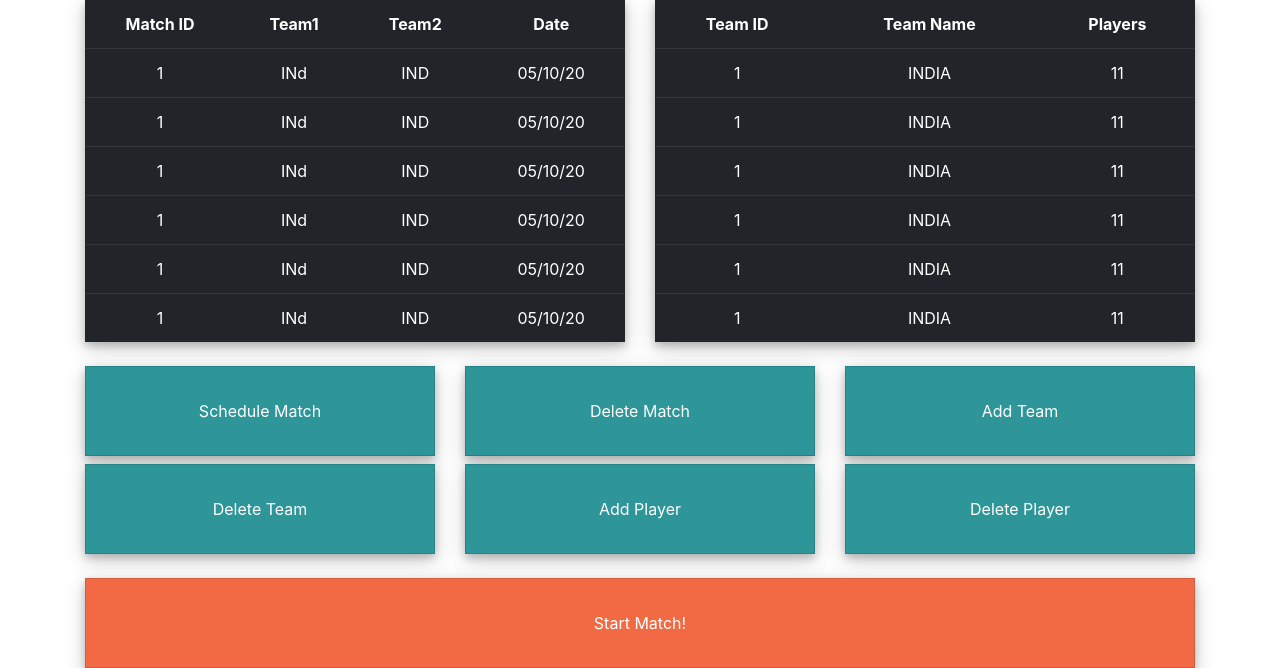
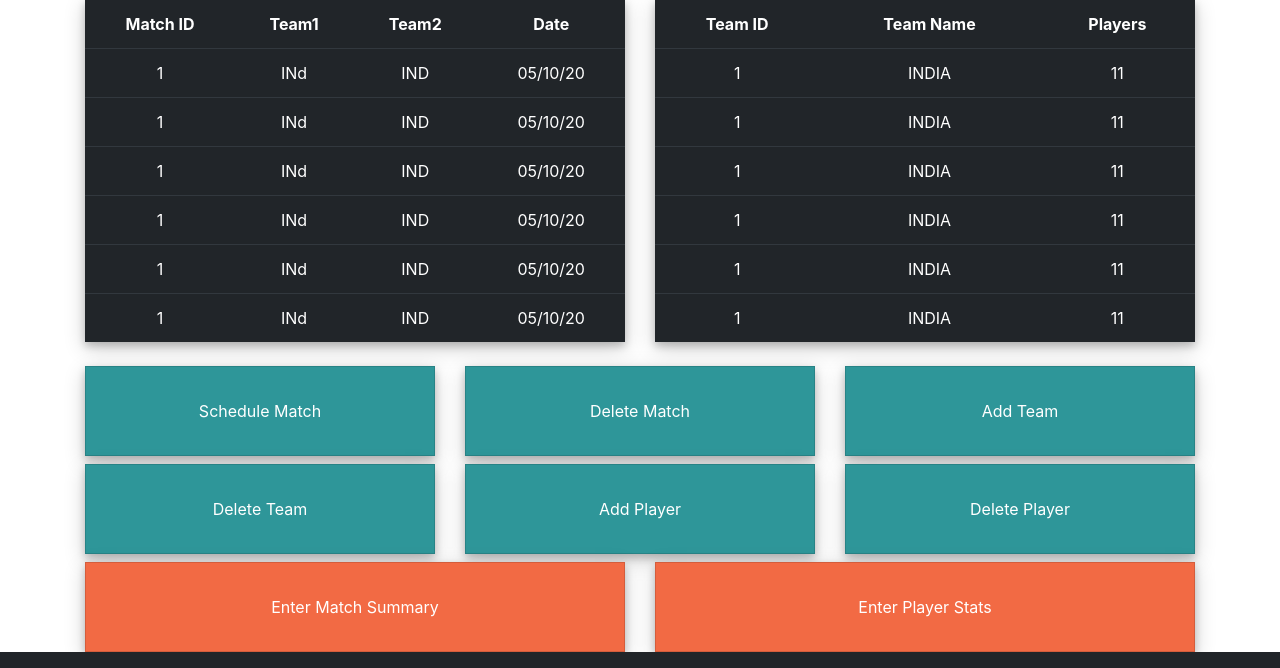
Before and after one commit to ojasathghara/NIEHowZatt, a Flask app: page /dashboard in a window 1280 px wide. Shown: the part 154-822 px from the top of the page. Run offline with Flask 2, Linux system fonts and the light colour scheme; the visitor is signed in with stand-in values (Sample User, id 1); some libraries are stand-ins or nearby versions.

Commit message:
removed live match feed added functionality to enter stats

```diff
--- a/app.py
+++ b/app.py
@@ -51,22 +51,21 @@ def rules():
 def about():
     return render_template("about.html",title="About")
 
-#------------------------MATCH DETAILS ROUTE---------------------
-@app.route("/ongoing", methods=methods)
-def ongoing():
-    return render_template("ongoing.html",title="Current Match")
-
 #-------------------ADMIN ROUTES---------------------------------
 @app.route("/dashboard", methods=methods)
 @login_required
 def dashboard():
     return render_template("dashboard.html",title="Dash Board")
 
-@app.route("/match", methods=methods)
+@app.route("/summary", methods=methods)
 @login_required
-def match():
-    return render_template("match.html", title="Match")
+def summary():
+    return render_template("summary.html", title="Summary")
 
+@app.route("/playerStat.html", methods=methods)
+@login_required
+def playerStat():
+    return render_template("playerStat.html", title="Stats")
 
 #--------------------LOGIN-LOGOUT ROUTES--------------------------
 @app.route("/login", methods=methods)
--- a/templates/dashboard.html
+++ b/templates/dashboard.html
@@ -40,28 +40,28 @@
                 <button type="button" onclick='openForm("schedule_match_form")' class="btn btn-dark bg-teal bg-teal border-0 btn-xl">Schedule Match</button>
             </div>
 
-            <form class="bg-darker text-white paper rounded-0 border-0 p-2" id="schedule_match_form" method="GET" action="" onsubmit="alert('Match Scheduled')">
+            <form class="bg-darker text-white paper rounded-0 border-0 p-2" id="schedule_match_form" method="POST" action="" onsubmit="alert('Match Scheduled')">
                 <div class="form-group">
                     <label for="schedule_match_team1">Team 1 ID</label>
-                    <input type="text" class="form-control rounded-0 rounded-0" id="schedule_match_team1" placeholder="Enter Team Name" required>
+                    <input type="text" name="team1_id" class="form-control rounded-0 rounded-0" id="schedule_match_team1" placeholder="Enter Team Name" required>
                 </div>
 
                 <div class="form-group">
                     <label for="schedule_match_team2">Team 2 ID</label>
-                    <input type="text" class="form-control rounded-0 rounded-0" id="schedule_match_team2" placeholder="Enter Team Name" required>
+                    <input type="text" name="team2_id" class="form-control rounded-0 rounded-0" id="schedule_match_team2" placeholder="Enter Team Name" required>
                 </div>
 
                 <div class="form-group">
                     <label for="schedule_match_date">Date</label>
-                    <input type="text" class="form-control rounded-0" id="schedule_match_date" placeholder="DD/MM/YY" required>
+                    <input type="text" name="date" class="form-control rounded-0" id="schedule_match_date" placeholder="DD/MM/YY" required>
                 </div>
 
                 <div class="form-group">
                     <label for="schedule_match_time">Time</label>
-                    <input type="text" class="form-control rounded-0" id="schedule_match_time" placeholder="HH-MM" required>
+                    <input type="text" name="time" class="form-control rounded-0" id="schedule_match_time" placeholder="HH-MM" required>
                 </div>
 
-                <button type="submit" class="btn btn-dark bg-teal bg-teal border-0 float-left rounded-0 paper">Schedule</button>
+                <button type="submit" name="schedule_match" class="btn btn-dark bg-teal bg-teal border-0 float-left rounded-0 paper">Schedule</button>
                 <button type="button" class="btn btn-dark bg-teal bg-teal border-0 float-right rounded-0 paper" onclick='closeForm("schedule_match_form")'>Cancel</button>
             </form>
         </div>
@@ -74,13 +74,13 @@
                 <button type="button" onclick='openForm("delete_match_form")' class="btn btn-dark bg-teal border-0 btn-xl">Delete Match</button>
             </div>
 
-            <form class="bg-darker text-white paper rounded-0 border-0 p-2" id="delete_match_form" method="GET" action="" onsubmit="alert('Match Deleted!')">
+            <form class="bg-darker text-white paper rounded-0 border-0 p-2" id="delete_match_form" method="POST" action="" onsubmit="alert('Match Deleted!')">
                 <div class="form-group">
                     <label for="delete_match_id">Enter Match ID</label>
-                    <input type="text" class="form-control rounded-0" id="delete_match_id" placeholder="Enter Match ID" required>
+                    <input type="text" name="match_id" class="form-control rounded-0" id="delete_match_id" placeholder="Enter Match ID" required>
                 </div>
 
-                <button type="submit" class="btn btn-dark bg-teal border-0 float-left rounded-0 paper">Delete</button>
+                <button type="submit" name="delete_match" class="btn btn-dark bg-teal border-0 float-left rounded-0 paper">Delete</button>
                 <button type="button" class="btn btn-dark bg-teal border-0 float-right rounded-0 paper" onclick='closeForm("delete_match_form")'>Cancel</button>
             </form>
         </div>
@@ -93,21 +93,21 @@
                 <button type="button" onclick='openForm("add_team_form")' class="btn btn-dark bg-teal border-0 btn-xl">Add Team</button>
             </div>
 
-            <form class="bg-darker text-white paper rounded-0 border-0 p-2" id="add_team_form" method="GET" action="" onsubmit="alert('Team Added')">
+            <form class="bg-darker text-white paper rounded-0 border-0 p-2" id="add_team_form" method="POST" action="" onsubmit="alert('Team Added')">
                 <div class="form-group">
                     <label for="team_add_name">Team Name</label>
-                    <input type="text" class="form-control rounded-0" id="team_add_name" placeholder="Enter Team Name" required>
+                    <input type="text" name="team_name" class="form-control rounded-0" id="team_add_name" placeholder="Enter Team Name" required>
                 </div>
                 <div class="form-group">
                     <label for="team_add_captain">Captain Name</label>
-                    <input type="text" class="form-control rounded-0" id="team_add_captain" placeholder="Captain Name" required>
+                    <input type="text" name="captain_name" class="form-control rounded-0" id="team_add_captain" placeholder="Captain Name" required>
                 </div>
                 <div class="form-group">
                     <label for="team_add_players">Number of Players</label>
-                    <input type="text" class="form-control rounded-0" id="team_add_players" placeholder="Enter Number" required>
+                    <input type="text" name="players" class="form-control rounded-0" id="team_add_players" placeholder="Enter Number" required>
                 </div>
 
-                <button type="submit" class="btn btn-dark bg-teal border-0 float-left rounded-0 paper">Add</button>
+                <button type="submit" name="add_teams" class="btn btn-dark bg-teal border-0 float-left rounded-0 paper">Add</button>
                 <button type="button" class="btn btn-dark bg-teal border-0 float-right rounded-0 paper" onclick='closeForm("add_team_form")'>Cancel</button>
             </form>
         </div>
@@ -120,13 +120,13 @@
                 <button type="button" onclick='openForm("delete_team_form")' class="btn btn-dark bg-teal border-0 btn-xl">Delete Team</button>
             </div>
 
-            <form class="bg-darker text-white paper rounded-0 border-0 p-2" id="delete_team_form" method="GET" action="" onsubmit="alert('Team Delete!')">
+            <form class="bg-darker text-white paper rounded-0 border-0 p-2" id="delete_team_form" method="POST" action="" onsubmit="alert('Team Delete!')">
                 <div class="form-group">
                     <label for="team_delete_id">Team ID</label>
-                    <input type="text" class="form-control rounded-0" id="team_delete_id" placeholder="Enter Team ID" required>
+                    <input type="text" name="team_id" class="form-control rounded-0" id="team_delete_id" placeholder="Enter Team ID" required>
                 </div>
 
-                <button type="submit" class="btn btn-dark bg-teal border-0 float-left rounded-0 paper">Delete</button>
+                <button type="submit" name="delete_team" class="btn btn-dark bg-teal border-0 float-left rounded-0 paper">Delete</button>
                 <button type="button" class="btn btn-dark bg-teal border-0 float-right rounded-0 paper" onclick='closeForm("delete_team_form")'>Cancel</button>
             </form>
         </div>
@@ -139,17 +139,17 @@
                 <button type="button" onclick='openForm("add_player_form")' class="btn btn-dark bg-teal border-0 btn-xl">Add Player</button>
             </div>
 
-            <form class="bg-darker text-white paper rounded-0 border-0 p-2" id="add_player_form" method="GET" action="" onsubmit="alert('Player Added')">
+            <form class="bg-darker text-white paper rounded-0 border-0 p-2" id="add_player_form" method="POST" action="" onsubmit="alert('Player Added')">
                 <div class="form-group">
                     <label for="player_add_name">Player Name</label>
-                    <input type="text" class="form-control rounded-0" id="player_add_name" placeholder="Enter Player Name" required>
+                    <input type="text" name="player_name" class="form-control rounded-0" id="player_add_name" placeholder="Enter Player Name" required>
                 </div>
                 <div class="form-group">
                     <label for="player_add_teamId">Team ID</label>
-                    <input type="text" class="form-control rounded-0" id="player_add_teamId" placeholder="Team ID" required>
+                    <input type="text" name="team_id" class="form-control rounded-0" id="player_add_teamId" placeholder="Team ID" required>
                 </div>
 
-                <button type="submit" class="btn btn-dark bg-teal border-0 float-left rounded-0 paper">Add</button>
+                <button type="submit" name="add_player" class="btn btn-dark bg-teal border-0 float-left rounded-0 paper">Add</button>
                 <button type="button" class="btn btn-dark bg-teal border-0 float-right rounded-0 paper" onclick='closeForm("add_player_form")'>Cancel</button>
             </form>
         </div>
@@ -162,17 +162,17 @@
                 <button type="button" onclick='openForm("delete_player_form")' class="btn btn-dark bg-teal border-0 btn-xl">Delete Player</button>
             </div>
 
-            <form class="bg-darker text-white paper rounded-0 border-0 p-2" id="delete_player_form" method="GET" action="" onsubmit="alert('Player Deleted!')">
+            <form class="bg-darker text-white paper rounded-0 border-0 p-2" id="delete_player_form" method="POST" action="" onsubmit="alert('Player Deleted!')">
                 <div class="form-group">
                     <label for="player_delete_id">Player ID</label>
-                    <input type="text" class="form-control rounded-0" id="player_delete_id" placeholder="Enter Player ID" required>
+                    <input type="text" name="player_id" class="form-control rounded-0" id="player_delete_id" placeholder="Enter Player ID" required>
                 </div>
                 <div class="form-group">
                     <label for="player_delete_teamId">Team ID</label>
-                    <input type="text" class="form-control rounded-0" id="player_delete_teamId" placeholder="Team ID" required>
+                    <input type="text" name="team_id" class="form-control rounded-0" id="player_delete_teamId" placeholder="Team ID" required>
                 </div>
 
-                <button type="submit" class="btn btn-dark bg-teal border-0 float-left rounded-0 paper">Add</button>
+                <button type="submit" name="delete_player" class="btn btn-dark bg-teal border-0 float-left rounded-0 paper">Add</button>
                 <button type="button" class="btn btn-dark bg-teal border-0 float-right rounded-0 paper" onclick='closeForm("delete_player_form")'>Cancel</button>
             </form>
         </div>
@@ -180,32 +180,28 @@
 </div>
 
 <div class="row">
-    <div class="col-md-12 col-sm-12 mt-4">
-        <!-- START MATCH -->
-        <div class="card paper rounded-0 bg-orange">
-            <div class="card-body card-dim text-center text-white" id="start_match">
-                <button type="button" onclick='openForm("start_match_form")' class="btn btn-dark bg-orange border-0 btn-xl">Start Match!</button>
+    <div class="col-md-6 col-sm-12 mt-2">
+        <!-- ENTER SUMMARY-->
+        <div class="card bg-orange paper rounded-0">
+            <div class="card-body card-dim text-center text-white" id="delete_player">
+                <button type="button" onclick="window.location.href = '{{ url_for('summary') }}';"
+                class="btn btn-dark bg-orange border-0 btn-xl">Enter Match Summary</button>
             </div>
-            <!--ADD method post to post overs and wickets we have to redirect this url in python file-->
-            <form class="bg-darker text-white paper rounded-0 border-0 p-2" id="start_match_form" action="{{ url_for('match') }}">
-                <div class="form-group">
-                    <label for="start_match_matchId">Match ID</label>
-                    <input type="text" class="form-control rounded-0" id="start_match_matchId" placeholder="Enter Match ID" required>
-                </div>
-                <div class="form-group">
-                    <label for="start_match_nOvers">Overs</label>
-                    <input type="text" class="form-control rounded-0" id="start_match_nOvers" placeholder="No. of Overs" required>
-                </div>
-                <div class="form-group">
-                    <label for="start_match_nWickets">Wickets</label>
-                    <input type="text" class="form-control rounded-0" id="start_match_nWickets" placeholder="No. of Wickets" required>
-                </div>
-
-                <button type="submit" class="btn btn-dark bg-orange border-0 float-left rounded-0 paper"><strong>START!</strong></button>
-                <button type="button" class="btn btn-dark bg-orange border-0 float-right rounded-0 paper" onclick='closeForm("start_match_form")'>CANCEL</button>
-            </form>
         </div>
     </div>
+
+    <div class="col-md-6 col-sm-12 mt-2">
+        <!-- ENTER STATS-->
+        <div class="card bg-orange paper rounded-0">
+            <div class="card-body card-dim text-center text-white" id="delete_player">
+                <button type="button" onclick="window.location.href = '{{ url_for('playerStat') }}';"
+                class="btn btn-dark bg-orange border-0 btn-xl">Enter Player Stats</button>
+            </div>
+        </div>
+    </div>
+
+
 </div>
 
+
 {% endblock content %}
--- a/templates/layout.html
+++ b/templates/layout.html
@@ -11,7 +11,7 @@
     <link rel="stylesheet" type="text/css" href="{{ url_for('static', filename='main.css') }}" />
 
 
-    <title>CTMS - {{ title }}</title>
+    <title>CTMS | {{ title }}</title>
 </head>
 <body class="container">
 
```
Also changed, not shown: notes.txt (+32 -59 lines), templates/home.html (+1 -27 lines), templates/match.html (deleted, +0 -183 lines), templates/ongoing.html (deleted, +0 -35 lines), templates/playerStat.html (added, +69 -0 lines), templates/summary.html (added, +44 -0 lines).
